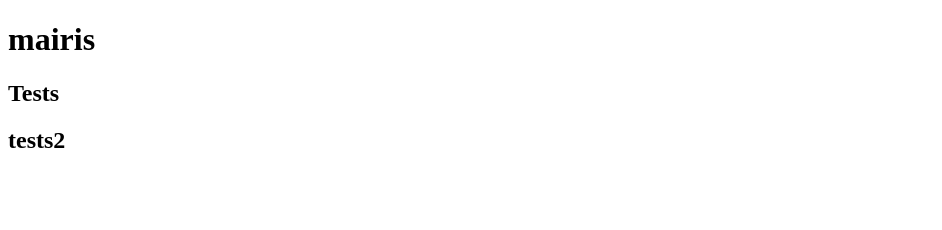
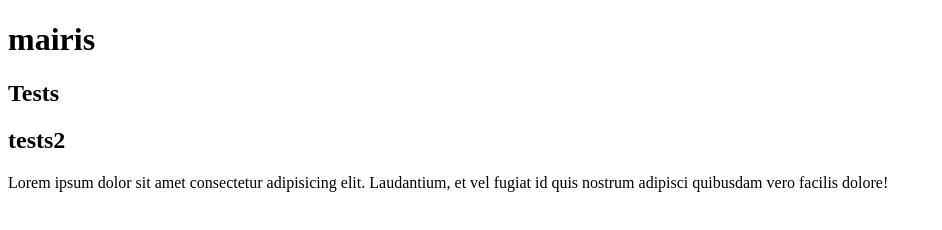
Before and after one commit to MairisKrainevs/mairis, a plain HTML site: page index.html in a window 1280 px wide. Shown: the whole page, without its empty margins (0-942 px from the left). Drawn offline with Linux system fonts and the light colour scheme.

Commit message:
Papildinu kodu

```diff
--- a/index.html
+++ b/index.html
@@ -10,6 +10,7 @@
     <h1>mairis</h1>
     <h2>Tests</h2>
     <h2>tests2</h2>
+    <p>Lorem ipsum dolor sit amet consectetur adipisicing elit. Laudantium, et vel fugiat id quis nostrum adipisci quibusdam vero facilis dolore!</p>
 
 </body>
 </html>
```
